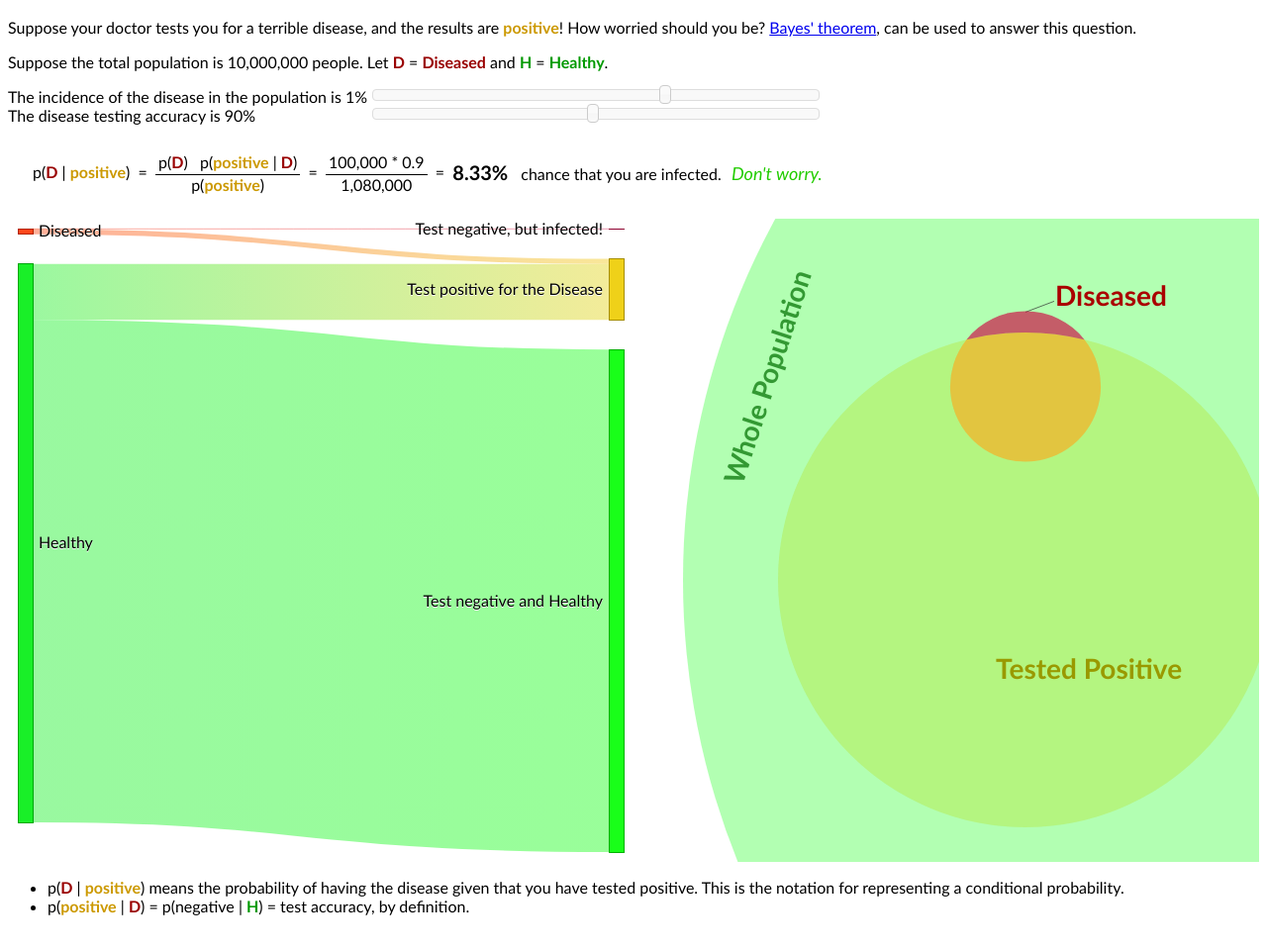
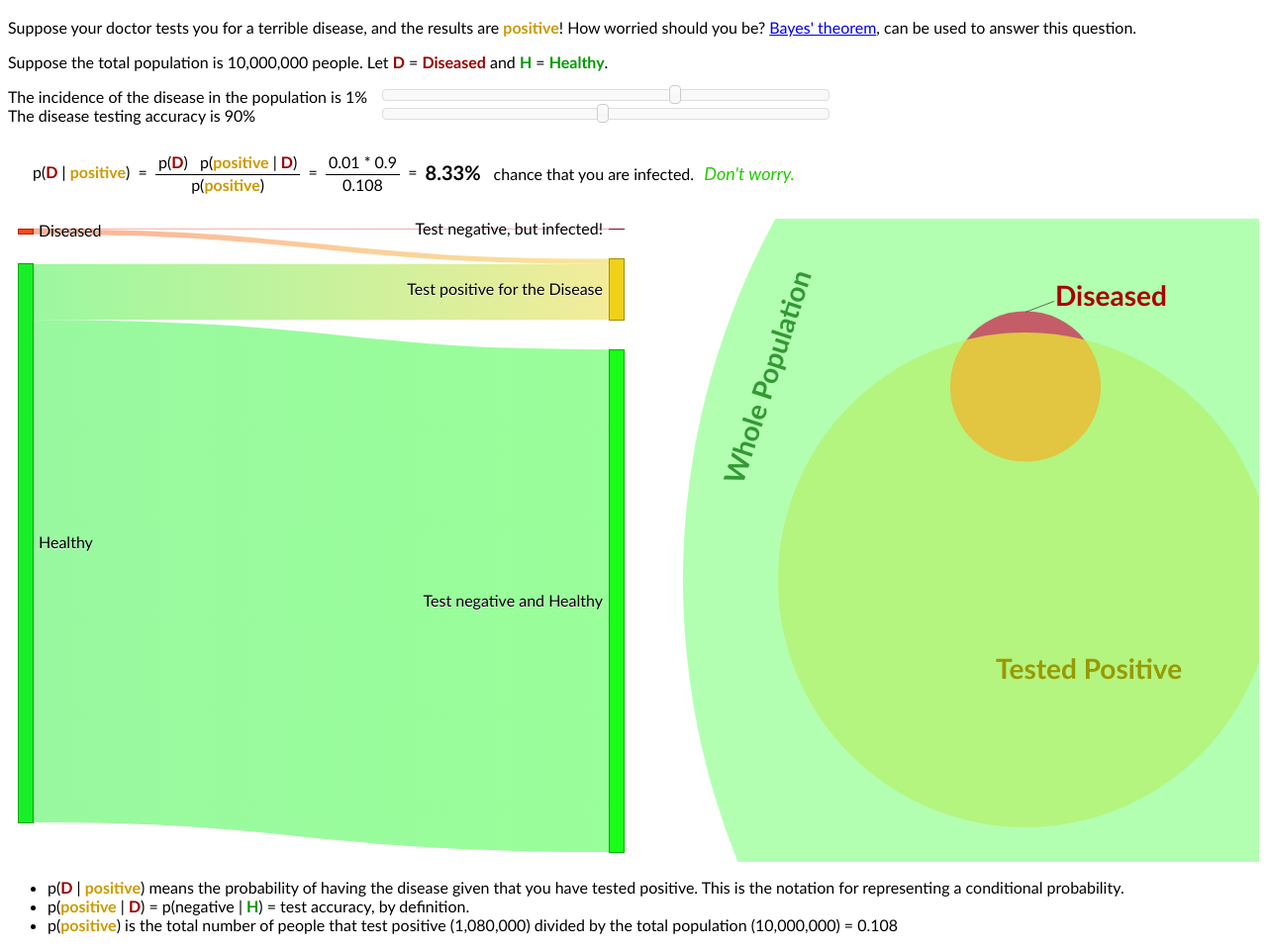
Before and after one commit to barrybecker4/bayes-rule-viz, a plain HTML site: page index.html in a window 1280 px wide. Shown: the part 50-1010 px from the top of the page at 99% size. Drawn offline with Linux system fonts and the light colour scheme.

Commit message:
Have bayes rule show probabilities instead of counts. Add footnote for p(positive)

```diff
--- a/css/styles.css
+++ b/css/styles.css
@@ -21,13 +21,12 @@ body {
 }
 
 .inputs {
-    width: 820px;
+    width: 830px;
 }
 
 #bayes-rule-view {
     width: 99%;
     padding: 10px;
-    //border: 1px solid blue;
 }
 #sankey-view {
     float: left;
--- a/index.html
+++ b/index.html
@@ -59,6 +59,9 @@
                     p(<span class="negative">negative</span> | <span class="healthy">H</span>)
                     = <span id="accurracy-fn">test accuracy, by definition.</span>
                 </li>
+                <li>p(<span class="positive">positive</span>) is the total number of people that test positive
+                    (<span id="num-positive"></span>) divided by the total population (<span id="num-population"></span>)
+                    = <span id="prob-positive"></span></li>
             </ul>
         </div>
     </body>
--- a/js/bayesRuleView.js
+++ b/js/bayesRuleView.js
@@ -5,7 +5,7 @@ var disease = (function(module) {
      * @param parentEl the selector for the element into which the bayesRuleView will be placed.
      * @param graph data
      */
-    module.bayesRuleView = function(parentEl, graph) {
+    module.bayesRuleView = function(parentEl, graph, totalPopulation) {
 
         var margin = {top: 10, right: 10, bottom: 10, left: 10};
         var root;
@@ -48,9 +48,11 @@ var disease = (function(module) {
             var numDiseased = graph.links[0].value + numPositiveAndDiseased;
             var numPositive = numPositiveAndDiseased + numPositiveAndHealthy;
             var probPositiveGivenDiseased = numPositiveAndDiseased / numDiseased;
-            bayesRule.find(".prob-diseased").text(numDiseased.toLocaleString());
+            var probDiseased = numDiseased / totalPopulation;
+            var probPositive = numPositive / totalPopulation;
+            bayesRule.find(".prob-diseased").text(disease.format(probDiseased, 5));
             bayesRule.find(".prob-pos-given-diseased").text(disease.format(probPositiveGivenDiseased, 4));
-            bayesRule.find(".prob-positive").text(numPositive.toLocaleString());
+            bayesRule.find(".prob-positive").text(disease.format(probPositive, 4));
 
             var probDiseasedGivenPositive = (100 * numDiseased * probPositiveGivenDiseased) / numPositive;
 
--- a/js/disease.js
+++ b/js/disease.js
@@ -43,7 +43,7 @@ var disease = (function(module) {
 
         initializeInputSection(initialPctDiseased, initialTestAccuracy);
 
-        bayesRuleView = disease.bayesRuleView("#bayes-rule-view", graph);
+        bayesRuleView = disease.bayesRuleView("#bayes-rule-view", graph, TOTAL_POPULATION);
         vennDiagramView = disease.vennDiagramView("#venn-diagram-view", graph, TOTAL_POPULATION);
         sankeyView = disease.sankeyView("#sankey-view", graph);
         updateViews();
@@ -120,6 +120,7 @@ var disease = (function(module) {
         var testNegButDiseased = (1.0 - testAccuracy) * diseasedPop;
         var testPositiveAndDiseased = diseasedPop - testNegButDiseased;
         var testPositiveButHealthy = healthyPop - testNegAndHealthy;
+        var testPositive = testPositiveAndDiseased + testPositiveButHealthy;
 
         graph.links = [
             {"source": 0, "target": 2, "value": testNegButDiseased},
@@ -127,7 +128,12 @@ var disease = (function(module) {
             {"source": 1, "target": 3, "value": testPositiveButHealthy},
             {"source": 1, "target": 4, "value": testNegAndHealthy}
         ];
-        //console.log(JSON.stringify(graph.links));
+
+        // update footnote info
+        $("#num-positive").text(testPositive.toLocaleString());
+        $("#num-population").text(TOTAL_POPULATION.toLocaleString());
+        var probPositive = testPositive / TOTAL_POPULATION;
+        $("#prob-positive").text(disease.format(probPositive, 4));
 
         renderViews();
     }
```
